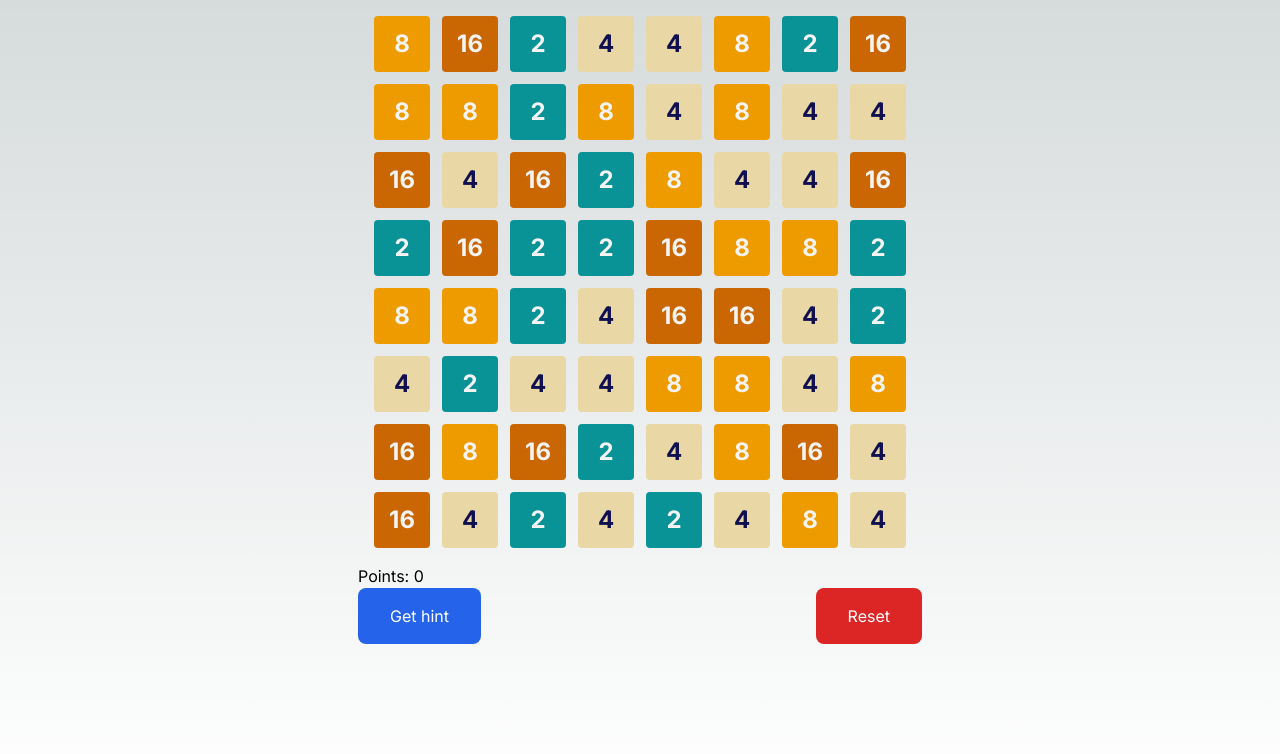
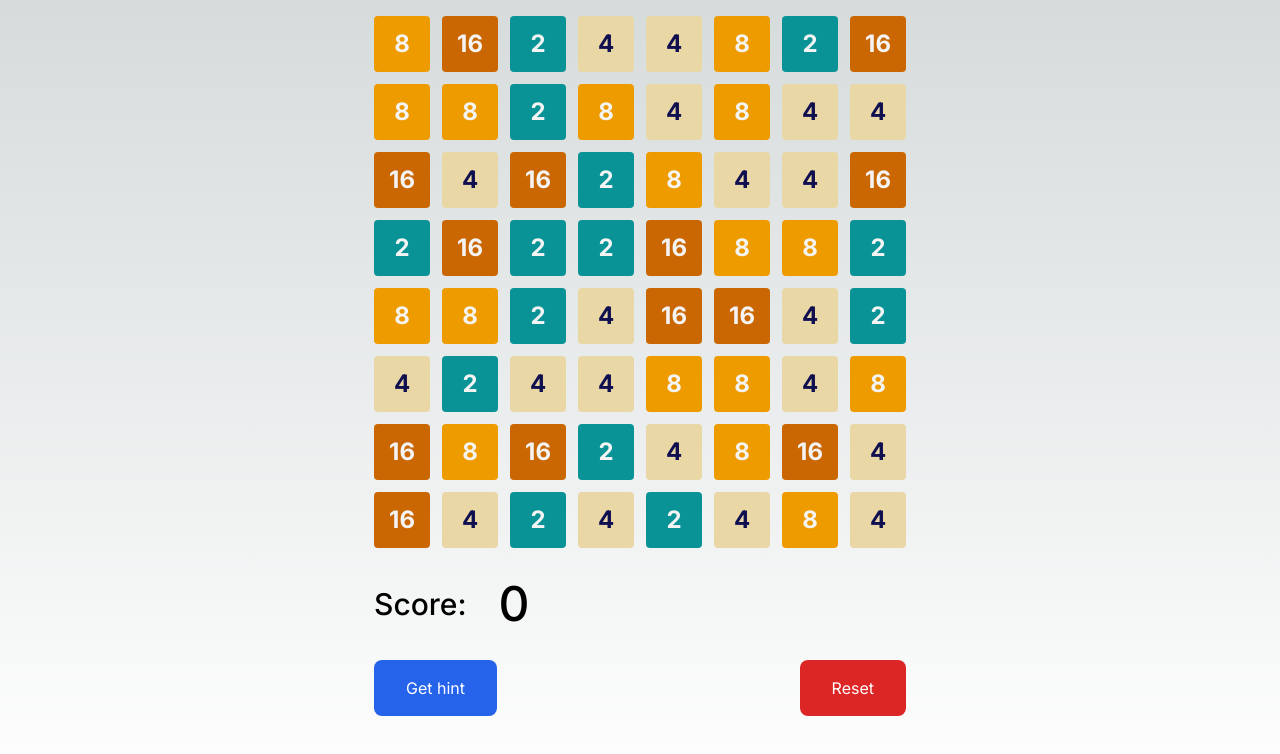
Before and after one commit to MikeBellika/tile-game, a Next.js app: page / in a window 1280 px wide. Shown: the top 754 px of the page. Built offline with nearby package versions, Linux system fonts and the light colour scheme.

Commit message:
Prettier points

```diff
--- a/components/Game.tsx
+++ b/components/Game.tsx
@@ -204,7 +204,21 @@ export default function Game() {
           )}
         </AnimatePresence>
       </main>
-      Points: {points}
+      <div className="flex flex-col gap-8 p-1 sm:p-4">
+        <div className="text-3xl flex gap-8 items-center font-medium">
+          <span>Score:</span>
+          <motion.span
+            className="text-5xl"
+            key={points}
+            animate={{
+              opacity: 1,
+              scale: [0.7, 1],
+            }}
+            transition={{ type: "spring", stiffness: 500, damping: 15 }}
+          >
+            {points.toLocaleString()}
+          </motion.span>
+        </div>
         <div className="flex flex-row justify-between">
           <button
             onClick={getHint}
@@ -218,6 +232,7 @@ export default function Game() {
           >
             Reset
           </button>
+        </div>
       </div>
       {debug ? (
         <>
```
Lines whose indentation alone changed are shown as unchanged.
